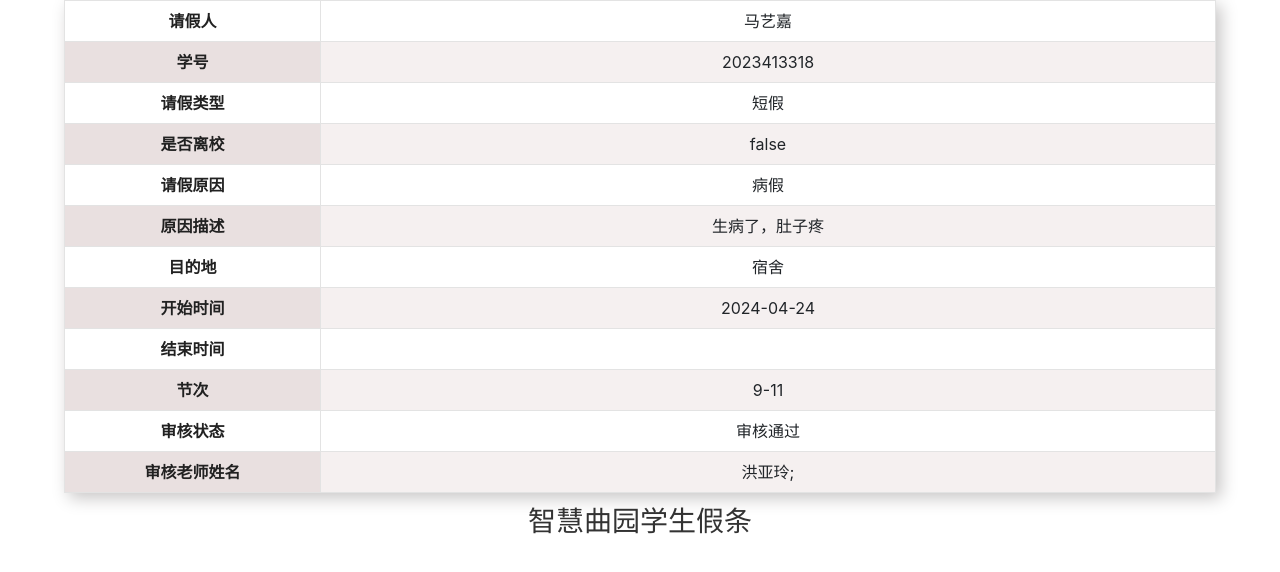
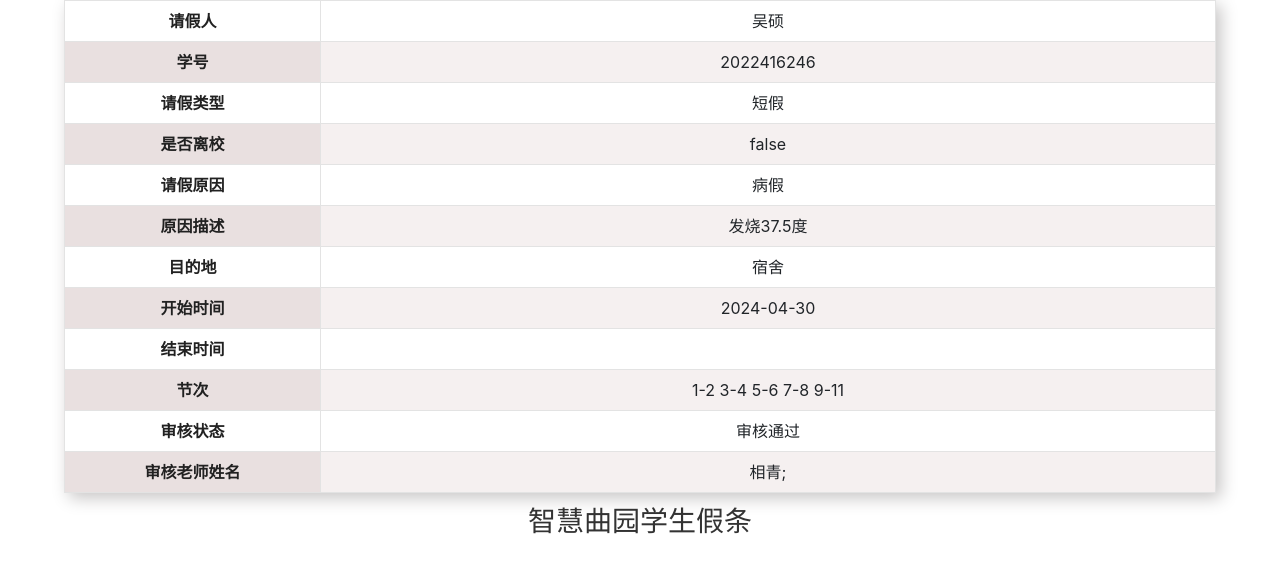
Before and after one commit to W1ndys/QFNU-out-class, a plain HTML site: page index.html in a window 1280 px wide. Drawn offline with nearby package versions, Linux system fonts and the light colour scheme.

Commit message:
Update index.html

```diff
--- a/index.html
+++ b/index.html
@@ -83,11 +83,11 @@
     <tbody>
     <tr>
         <th>请假人</th>
-        <td>马艺嘉</td>
+        <td>吴硕</td>
     </tr>
     <tr>
         <th>学号</th>
-        <td>2023413318</td>
+        <td>2022416246</td>
     </tr>
     <tr>
         <th>请假类型</th>
@@ -103,7 +103,7 @@
     </tr>
     <tr>
         <th>原因描述</th>
-        <td>生病了，肚子疼</td>
+        <td>发烧37.5度</td>
     </tr>
     <tr>
         <th>目的地</th>
@@ -111,7 +111,7 @@
     </tr>
     <tr>
         <th>开始时间</th>
-        <td>2024-04-24</td>
+        <td>2024-04-30</td>
     </tr>
     <tr>
         <th>结束时间</th>
@@ -119,7 +119,7 @@
     </tr>
     <tr>
         <th>节次</th>
-        <td>9-11</td>
+        <td>1-2 3-4 5-6 7-8 9-11</td>
     </tr>
     <tr>
         <th>审核状态</th>
@@ -127,7 +127,7 @@
     </tr>
     <tr>
         <th>审核老师姓名</th>
-        <td>洪亚玲; </td>
+        <td>相青; </td>
     </tr>
     </tbody>
 </table>
```
